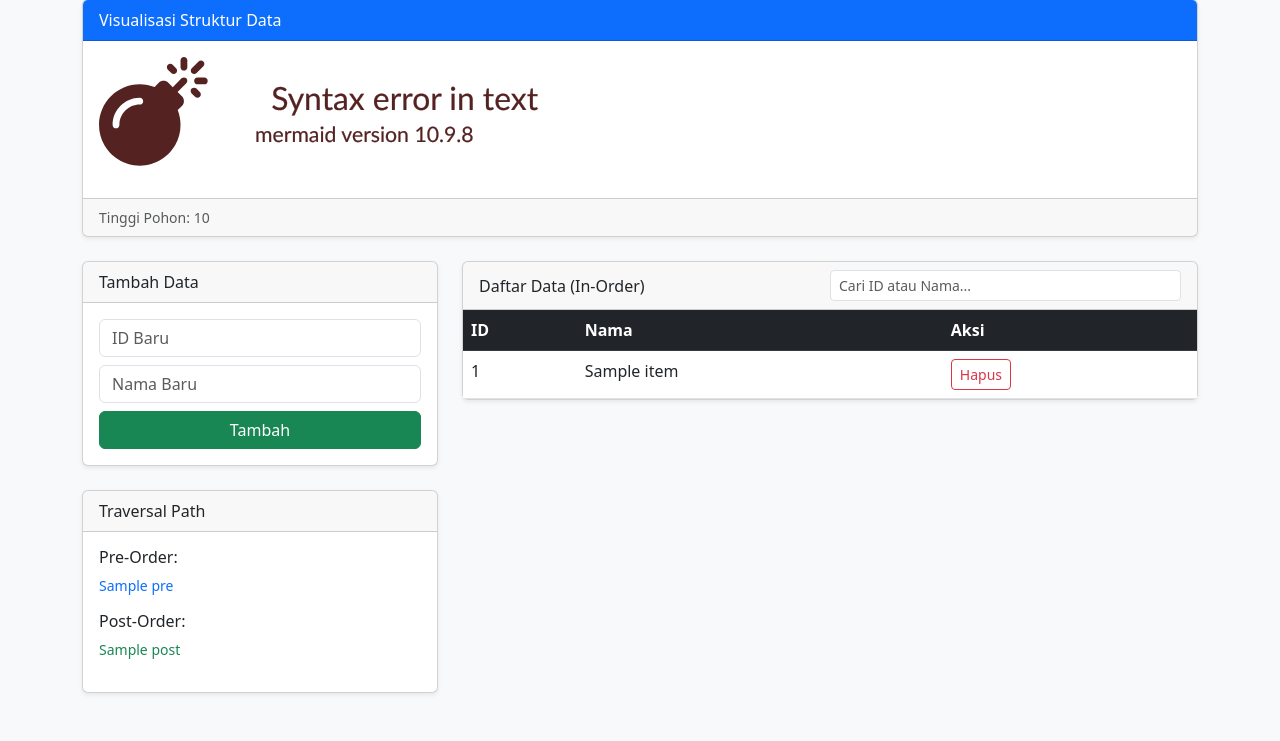
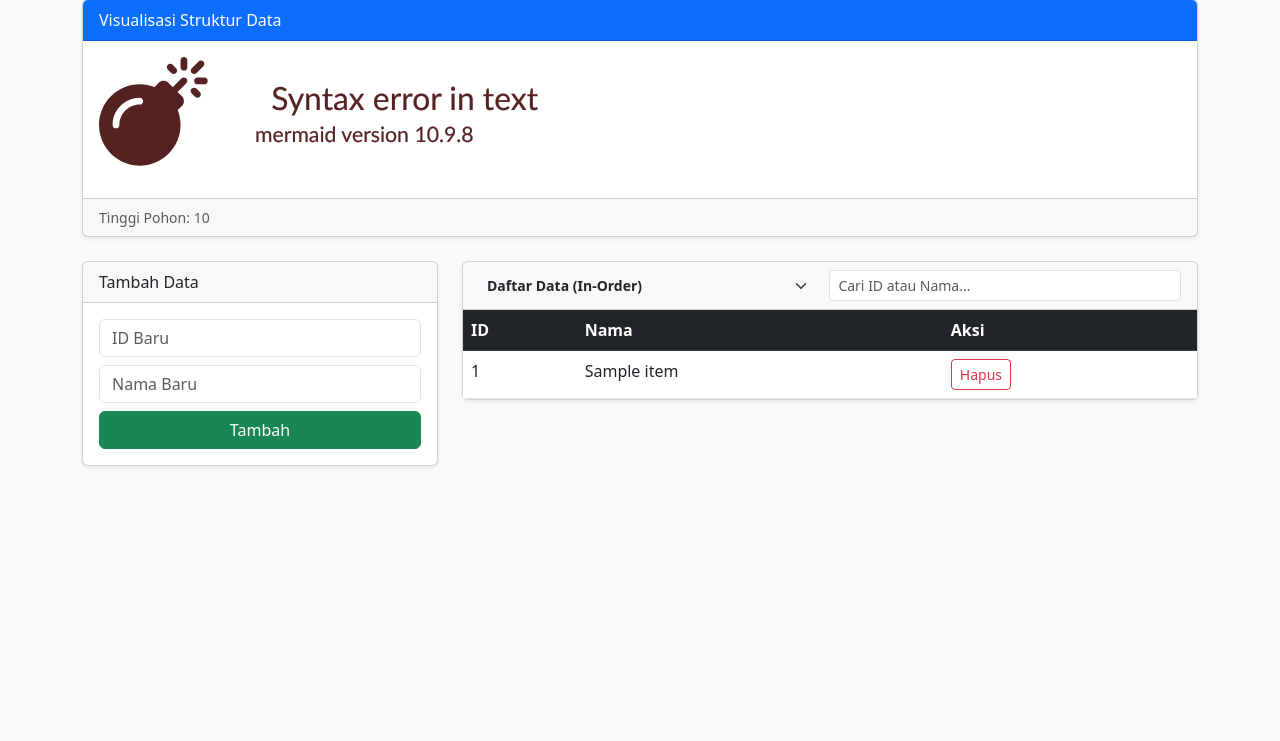
Before and after one commit to Ekyhy/AVL-Binary-Search-Tree, a Flask app: template apps_python/templates/index.html in a window 1280 px wide. Shown: the part 111-852 px from the top of the page. After the commit the page ends 578 px from the top, so only its background shows below. Run offline with Flask 3, Linux system fonts and the light colour scheme; the template is opened without the code that fills it: most values are stand-ins (such as "Sample title", 1, 10 or a date in 2020).

Commit message:
Menambahkan menu pilihan traversal pada app.py dan index.html

```diff
--- a/apps_python/app.py
+++ b/apps_python/app.py
@@ -102,22 +102,24 @@ class AVLTree:
         return root
 
     def inorder(self, root, res):
-        if root :
-            self.inorder(root.left, res)
-            res.append({'id' : root.id, 'nama': root.nama})
-            self.inorder(root.right,res)
+            if root:
+                self.inorder(root.left, res)
+                res.append({'id' : root.id, 'nama': root.nama})
+                self.inorder(root.right,res)
 
     def preorder(self, root, res):
-        if root:
-            res.append(str(root.id))
-            self.preorder(root.left, res)
-            self.preorder(root.right, res)
+            if root:
+                # Ubah agar memasukkan ID dan Nama
+                res.append({'id' : root.id, 'nama': root.nama})
+                self.preorder(root.left, res)
+                self.preorder(root.right, res)
 
     def postorder(self, root, res):
-        if root:
-            self.postorder(root.left, res)
-            self.postorder(root.right, res)
-            res.append(str(root.id))
+            if root:
+                self.postorder(root.left, res)
+                self.postorder(root.right, res)
+                # Ubah agar memasukkan ID dan Nama
+                res.append({'id' : root.id, 'nama': root.nama})
 
     def generate_mermaid(self, root, lines=None):
         if lines is None: lines = []
@@ -147,20 +149,31 @@ except Exception as e:
     print(f"Gagal memuat Excel: {e}")
 
 @app.route('/')
+@app.route('/')
 def index():
     in_order, pre_order, post_order = [], [], []
     tree.inorder(root, in_order)
     tree.preorder(root, pre_order)
     tree.postorder(root, post_order)
 
+    # Mengambil nilai pilihan traversal dari URL, default ke 'inorder'
+    traversal_type = request.args.get('traversal', 'inorder')
+
+    # Menentukan data mana yang akan dikirim ke tabel web
+    if traversal_type == 'preorder':
+        data_to_show = pre_order
+    elif traversal_type == 'postorder':
+        data_to_show = post_order
+    else:
+        data_to_show = in_order
+
     graph = " graph TD\n " + tree.generate_mermaid(root)
-    return render_template( 'index.html',
-                            data = in_order,
-                            pre=", ".join(pre_order),
-                            post=", ".join(post_order),
-                            mermaid_graph =  graph,
-                            height= tree.get_height(root))
 
+    return render_template('index.html',
+                        data=data_to_show,
+                        traversal_type=traversal_type,
+                        mermaid_graph=graph,
+                        height=tree.get_height(root))
 @app.route('/add', methods=['POST'])
 
 def add():
--- a/apps_python/templates/index.html
+++ b/apps_python/templates/index.html
@@ -42,22 +42,23 @@
                         <button type="submit" class="btn btn-success w-100">Tambah</button>
                     </form>
                 </div>
-
-                <div class="card shadow-sm">
-                    <div class="card-header">Traversal Path</div>
-                    <div class="card-body">
-                        <h6>Pre-Order:</h6> <p class="small text-break text-primary">{{ pre }}</p>
-                        <h6>Post-Order:</h6> <p class="small text-break text-success">{{ post }}</p>
-                    </div>
-                </div>
             </div>
 
-            <div class="col-md-8">
+<div class="col-md-8">
                 <div class="card shadow-sm">
-                    <div class="card-header d-flex justify-content-between align-items-center">
-                        Daftar Data (In-Order)
-                        <input type="text" id="searchBox" onkeyup="filterTable()" class="form-control form-control-sm w-50" placeholder="Cari ID atau Nama...">
+                    <div class="card-header d-flex flex-column flex-md-row justify-content-between align-items-center gap-2">
+
+                        <form action="/" method="GET" class="mb-0 w-100 w-md-auto">
+                            <select name="traversal" id="traversal" onchange="this.form.submit()" class="form-select form-select-sm fw-bold border-0 bg-transparent shadow-none" style="cursor: pointer;">
+                                <option value="inorder" {% if traversal_type == 'inorder' %}selected{% endif %}>Daftar Data (In-Order)</option>
+                                <option value="preorder" {% if traversal_type == 'preorder' %}selected{% endif %}>Daftar Data (Pre-Order)</option>
+                                <option value="postorder" {% if traversal_type == 'postorder' %}selected{% endif %}>Daftar Data (Post-Order)</option>
+                            </select>
+                        </form>
+
+                        <input type="text" id="searchBox" onkeyup="filterTable()" class="form-control form-control-sm w-100 w-md-50" placeholder="Cari ID atau Nama...">
                     </div>
+
                     <div class="card-body p-0" style="max-height: 600px; overflow-y: auto;">
                         <table class="table table-hover mb-0" id="treeTable">
                             <thead class="table-dark sticky-top">
```
